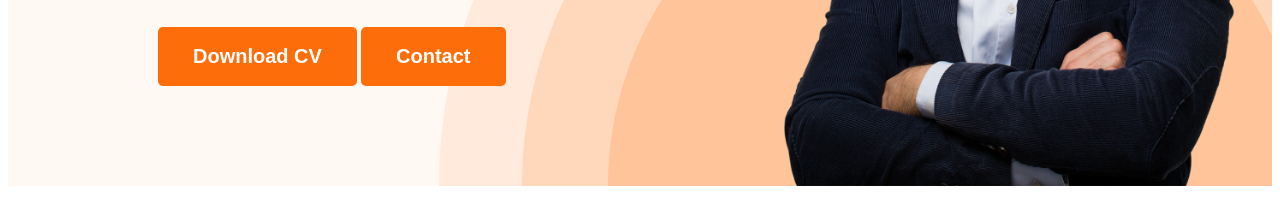
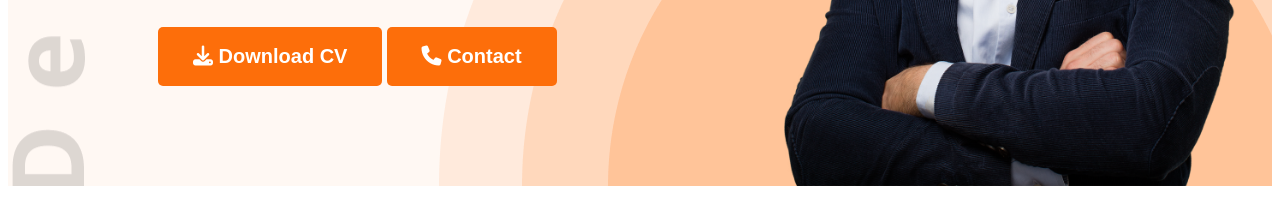
Before and after one commit to Oishee12/developer-portfolio, a plain HTML site: page index.html in a window 1280 px wide. Shown: the part 582-800 px from the top of the page. Drawn offline with nearby package versions, Linux system fonts and the light colour scheme.

Commit message:
added icons

```diff
--- a/index.html
+++ b/index.html
@@ -11,6 +11,8 @@
     <link href="https://fonts.googleapis.com/css2?family=Open+Sans:wght@400;700;800&display=swap" rel="stylesheet">
 
     <link rel="stylesheet" href="./styles/portfolio.css">
+
+    <script src="https://kit.fontawesome.com/c856a51426.js" crossorigin="anonymous"></script>
 </head>
 
 <body>
@@ -29,8 +31,8 @@
                 <h1 class="banner-title">Mary Hardy</h1>
                 <p class="banner-description">Shot what able cold new see hold.Friendly as an betrayed formerly he.
                     Morning because as to society behaved moments.</p>
-                <button class="btn-primary">Download CV</button>
-                <button class="btn-primary">Contact</button>
+                <button class="btn-primary"><i class="fa-solid fa-download"></i> Download CV</button>
+                <button class="btn-primary"><i class="fa-solid fa-phone"></i> Contact</button>
             </div>
             <img class="profile-pic" src="./images/hardy.png" alt="">
         </div>
@@ -144,7 +146,7 @@
                 </div>
                 </div>
                 <div class="download-cv">
-                    <button class="btn-primary">Download CV</button>
+                    <button class="btn-primary"><i class="fa-solid fa-download"></i> Download CV</button>
                 </div>
             </section>
     </main>
@@ -160,7 +162,7 @@
         </div>
         <div class="footer-column">
             <h3 class="section-title">Let's Message Me, Right now.</h3>
-            <form class="contact" action="">
+            <form class="" action="">
                 <input type="text" placeholder="Your Name">
                 <input type="email" name="" id="" placeholder="Your Email">
                 <textarea name="" id="" cols="30" rows="10" placeholder="Message"></textarea>
--- a/styles/portfolio.css
+++ b/styles/portfolio.css
@@ -63,9 +63,9 @@ nav a {
 /* header related styles */
 .header {
     background-color: #FFF8F3;
-    background-image: url('../images/header_bg.png');
+    background-image: url('../images/header_bg.png'), url('../images/developer.png');
     background-repeat: no-repeat;
-    background-position: bottom right;
+    background-position: bottom right, top left;
 }
 
 .banner {
```
